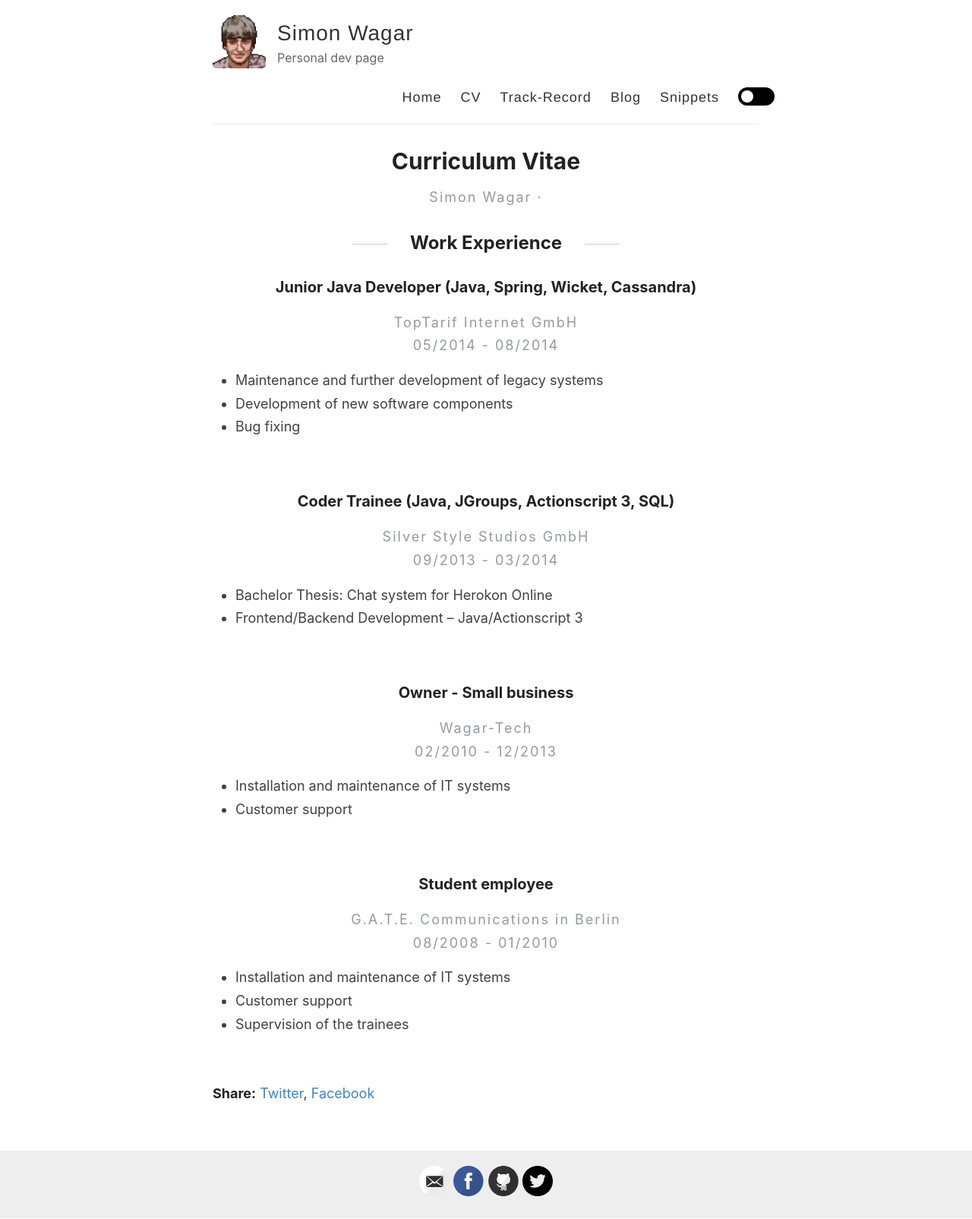
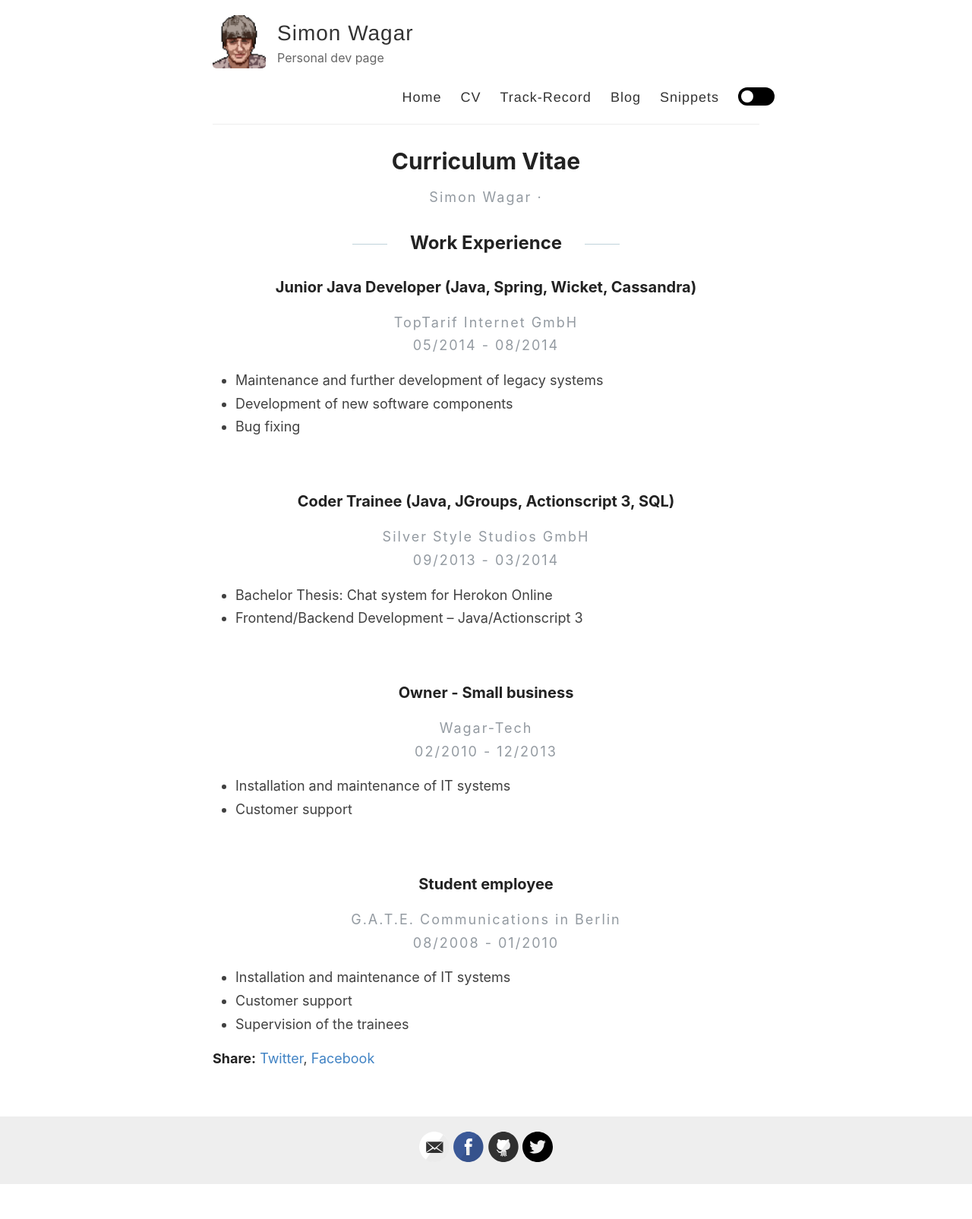
Before and after one commit to swagar/my-reverie, a Jekyll site: the page built from _pages/cv.md, in a window 1280 px wide. Shown: the whole page at 76% size. Built offline with Jekyll 4.4.1, drawn with Linux system fonts in a browser that asks for light colours; after the commit the page ends 1559 px from its top, so only the background shows below that.

Commit message:
more work on cv

```diff
--- a/_pages/cv.md
+++ b/_pages/cv.md
@@ -7,17 +7,17 @@
 ## Work Experience
 
 <div id="archives">
-{% for page in site.pages reversed %}
-    {% if page.type == "work" %}
-        <article class="post">
-            <h3>{{ page.position }}</h3>
-            <div>
-                <p class="author_title">{{ page.title }} <br>{{ page.start }} - {{ page.end }}</p>
-            </div>
-            <div class="entry">
-                {{ page.content }}
-            </div>
-        </article><br>
-    {% endif %}
+{% assign work_exps = site.pages | where: "type", "work" %}
+{% for page in work_exps reversed %}
+    <article class="post">
+        <h3>{{ page.position }}</h3>
+        <div>
+            <p class="author_title">{{ page.title }} <br>{{ page.start }} - {{ page.end }}</p>
+        </div>
+        <div class="entry">
+            {{ page.content }}
+        </div>
+    </article>
+    {% unless forloop.last %}<br>{% endunless %}
 {% endfor %}
 </div>
```
